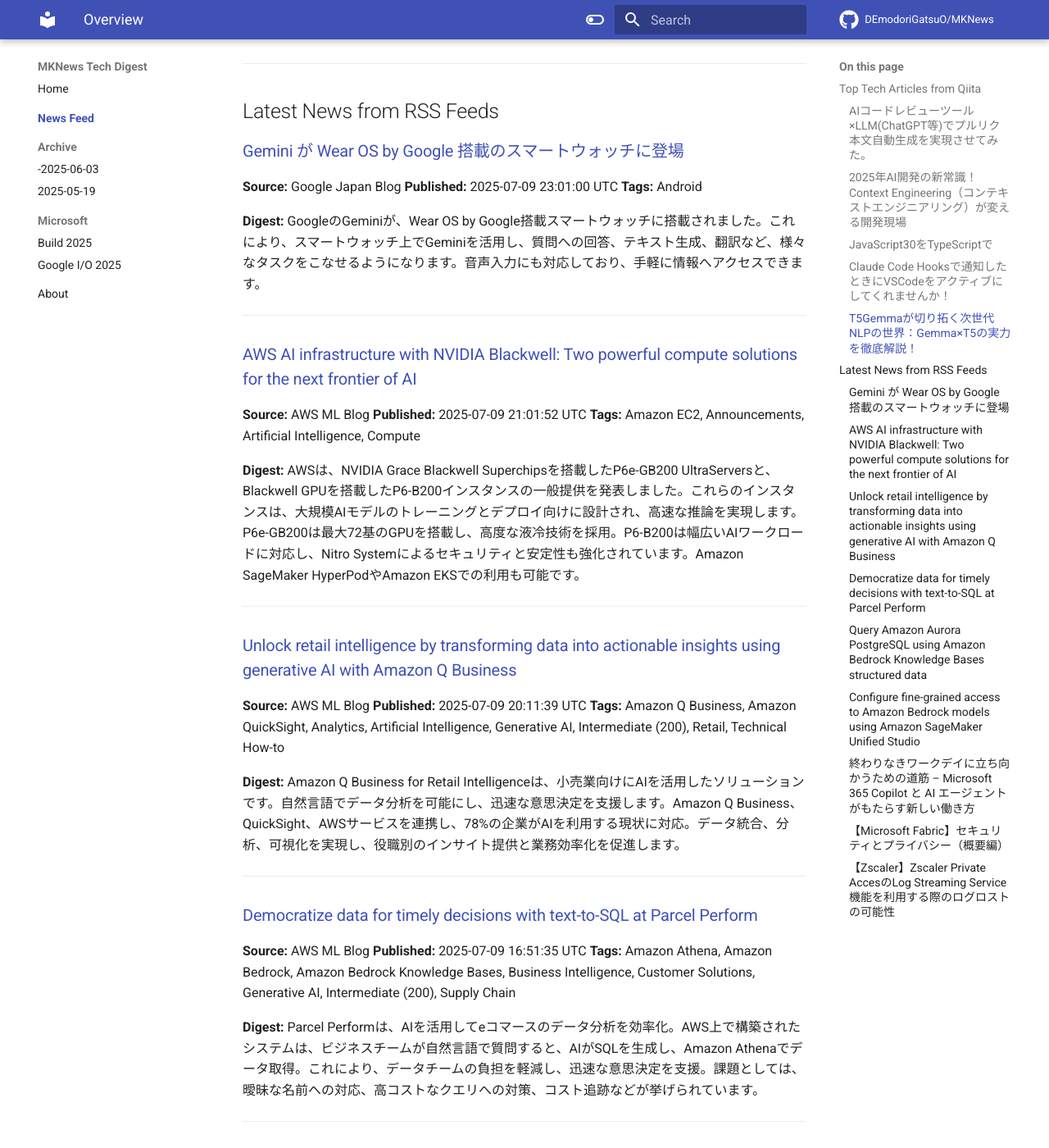
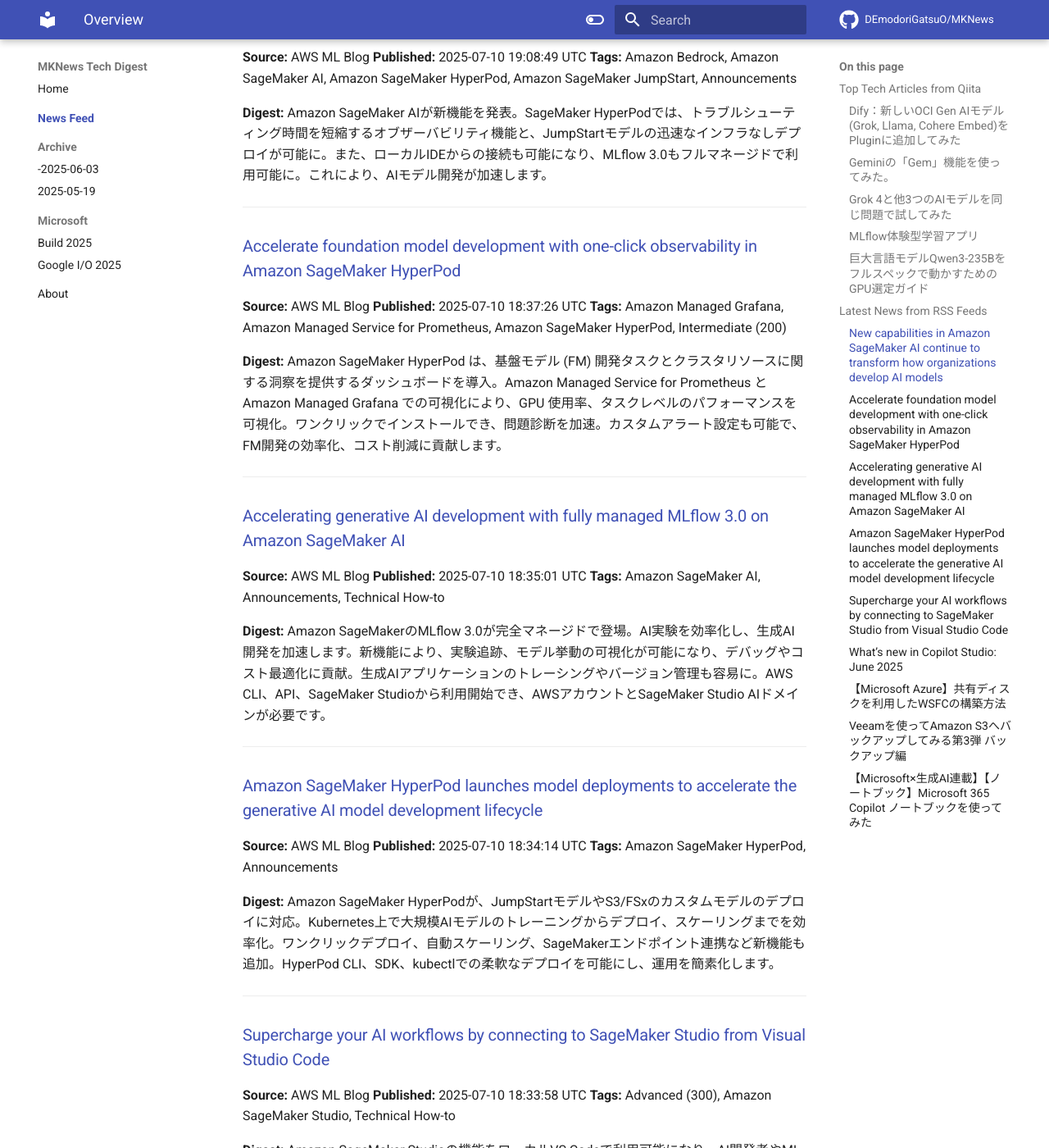
Before and after one commit to DEmodoriGatsuO/MKNews, an MkDocs documentation site: the page built from docs/news/index.md, in a window 1280 px wide and 1400 px high, scrolled down 1578 px. Shown: the whole window at 82% size. Built offline with MkDocs 1.6.1 and Material for MkDocs 9.7.7, drawn with Linux system fonts in a browser that asks for light colours; comment, search, counter and statistics services are not loaded; some of the changed text lies outside the part shown.

Commit message:
Automated AI Tech Digest - 2025-07-11

```diff
--- a/docs/news/index.md
+++ b/docs/news/index.md
@@ -1,148 +1,148 @@
-# AI Tech Trends Digest (2025-07-10)
+# AI Tech Trends Digest (2025-07-11)
 
 
 ## Top Tech Articles from Qiita
 
 
-### [AIコードレビューツール×LLM(ChatGPT等)でプルリク本文自動生成を実現させてみた。](https://qiita.com/kou_dv/items/f94bc1e8d7b3b82f06e3)
-**Published:** 2025-07-09 12:52:15 UTC
-**Likes:** 5
-**Tags:** GitHub, pullrequest, Gemini, GitHubActions, ChatGPT
+### [Dify：新しいOCI Gen AIモデル(Grok, Llama, Cohere Embed)をPluginに追加してみた](https://qiita.com/yushibats/items/660246390861f76fce37)
+**Published:** 2025-07-11 01:33:56 UTC
+**Likes:** 22
+**Tags:** oci, grok, LLM, LLaMA, Dify
 
 **Digest:**
-大学3年生の鈴木さんが、AIコードレビューツールCodeRabbitとLLMを連携させ、プルリク本文を自動生成するワークフローを構築。GitHub Actionsを使用し、CodeRabbitの要約とPRテンプレートを元にGeminiで本文を生成。PersonalAccessToken使用やプロンプトインジェクションリスクへの注意点も解説。今後は自動ラベリングや静的解析結果の追記も検討。
+DifyでOCI Generative AIのGrok、Llama、Cohereモデルを利用可能に。**オープンソースプラットフォーム**Difyのプラグインにモデルを追加し、**Pull Request**で公式リポジトリに貢献。**リモートデバッグ機能**でテストコードなしに動作確認、**OCI OpenAI互換API**との連携もスムーズ。Difyの**プラグイン構成のシンプルさ**と**開発のしやすさ**が貢献を容易にしました。
 
 ---
 
-### [2025年AI開発の新常識！Context Engineering（コンテキストエンジニアリング）が変える開発現場](https://qiita.com/takuya77088/items/579cce606799e207a2c4)
-**Published:** 2025-07-09 06:25:07 UTC
-**Likes:** 4
-**Tags:** AI開発, LLM, カスタマイズされた, AIエージェント, ContextEngineering
+### [Geminiの「Gem」機能を使ってみた。](https://qiita.com/inukai-masanori/items/657b53a232575ee8c44f)
+**Published:** 2025-07-10 13:35:39 UTC
+**Likes:** 5
+**Tags:** AI, Gemini, 生成AI
 
 **Digest:**
-「コンテキストエンジニアリング」は、AI界隈で注目を集める技術で、Andrej Karpathyが提唱。プロンプトエンジニアリングを発展させ、LLMに適切な情報とツールを適切なタイミングで提供する技術。GoogleのNikolay Savinovは、AgentとContextの共生関係を説明。LangChainは、書き込み、選別、圧縮、隔離の4つの戦略を提示。Shopifyでは、従業員のAI活用能力を評価基準にするなど、企業での重要性が増している。
+Google Geminiの「Gemini Gems」は、自分好みのAIアシスタントを作成できる機能です。GeminiサイドバーからGemを作成し、名前とカスタム指示を入力することで、特定のテーマや目的に合わせたAIを簡単に作れます。記事では、Suno AI向けの歌詞生成ツール作成例を紹介し、作成のコツや使用方法を解説しています。
 
 ---
 
-### [JavaScript30をTypeScriptで](https://qiita.com/makoto-ogata@github/items/5e71bcdf2b361b9c3379)
-**Published:** 2025-07-09 15:37:52 UTC
-**Likes:** 3
-**Tags:** JavaScript, TypeScript, Gemini
+### [Grok 4と他3つのAIモデルを同じ問題で試してみた](https://qiita.com/Dinn/items/6f9b1c4bca45d57d59de)
+**Published:** 2025-07-11 00:03:57 UTC
+**Likes:** 1
+**Tags:** AI, grok, ChatGPT, LLM, Claude
 
 **Digest:**
-人気教材「JavaScript30」をTypeScriptで実装する試み。GitHubのリポジトリをフォークし、`tsconfig.json`を設定して環境構築。最初の教材「JavaScript Drum Kit」をTypeScriptで記述し、`code`プロパティの使用など、オリジナルとの差分も説明。Geminiによるコードレビューも受け、改善点を見つけました。学習への活用と、AIによるレビューの進化を実感した結果となりました。
+xAIのGrok 4を、筆者が他のAIモデルと比較検証。発表会で「ほぼ全大学院生より賢い」とMuskが豪語も、実用テストでは期待外れの結果に。STEM分野特化だが、物理解説、プログラミング、OCR、論理推理全てで他モデルに劣り、高額な月額料金に見合う性能を示せず。Gemini 2.5 Pro、Claude Opus 4、GPT o3の方が優位との評価。
 
 ---
 
-### [Claude Code Hooksで通知したときにVSCodeをアクティブにしてくれませんか！](https://qiita.com/hajimemath/items/256dfa78990c568eb600)
-**Published:** 2025-07-09 11:42:05 UTC
-**Likes:** 2
-**Tags:** VSCode, Claude, ClaudeCode, ClaudeCodeHooks
+### [MLflow体験型学習アプリ](https://qiita.com/taka_yayoi/items/064b1e08119bd5b4ca50)
+**Published:** 2025-07-10 23:52:46 UTC
+**Likes:** 1
+**Tags:** Databricks, MLflow, Claude
 
 **Digest:**
-Claude Code Hooksで通知を受け取れるようになったが、設定でスクリプトエディタに遷移してしまう問題があった。`.claude/settings.local.json`にosascriptコマンドを用いた設定を追加し、Macの通知とVSCodeのアクティブ化を実現。StopとNotificationフックで通知と同時にVSCodeがアクティブになる。
+MLflowの認知向上を目指し、学習アプリをClaudeのアーティファクトで作成。初心者向けに、概念や用語を視覚的に理解できるよう工夫。MLflow TrackingやProjects、モデルレジストリなどの主要コンポーネントを体験可能で、モデルレジストリの操作もできます。理解度チェックも用意されており、シリーズ化も期待されます。
 
 ---
 
-### [T5Gemmaが切り拓く次世代NLPの世界：Gemma×T5の実力を徹底解説！](https://qiita.com/bienhoa/items/9c701a48dcbd9f4b0cad)
-**Published:** 2025-07-10 00:28:02 UTC
+### [巨大言語モデルQwen3-235Bをフルスペックで動かすためのGPU選定ガイド](https://qiita.com/ryoshin0830/items/02602e309cb405d0f233)
+**Published:** 2025-07-10 14:56:56 UTC
 **Likes:** 1
-**Tags:** 初心者, Gemini, T5, huggingface, Gemma
+**Tags:** GPU, インフラ, AI, LLM, Qwen
 
 **Digest:**
-GoogleのT5Gemmaは、Gemma 2をベースに、T5アーキテクチャを採用したエンコーダー・デコーダー型LLMです。軽量ながら高性能で、機械翻訳や要約に強み。Hugging Faceで利用可能。T5-SmallからT5-XLまで多様なモデルサイズを展開し、Multi-Query Attentionなどの最新技術も搭載。多言語処理やコーディング支援への応用も期待されています。
+2025年発表の2350億パラメータLLM、Qwen3-235BをVast.aiで**非量子化**で動かす構成と費用を調査。8×H100構成で$13.87/時から、8×H200なら$22.59/時間。**A100ではメモリ不足**で不可。**Interruptibleインスタンス**利用で最大73%割引も。AMDは非推奨。用途により商用APIや他モデル、**量子化**も検討。
 
 ---
 
 ## Latest News from RSS Feeds
 
 
-### [Gemini が Wear OS by Google 搭載のスマートウォッチに登場](https://blog.google/intl/ja-jp/products/android-chrome-play/gemini-wear-os-watches/)
-**Source:** Google Japan Blog
-**Published:** 2025-07-09 23:01:00 UTC
-**Tags:** Android
+### [New capabilities in Amazon SageMaker AI continue to transform how organizations develop AI models](https://aws.amazon.com/blogs/machine-learning/new-capabilities-in-amazon-sagemaker-ai-continue-to-transform-how-organizations-develop-ai-models/)
+**Source:** AWS ML Blog
+**Published:** 2025-07-10 19:08:49 UTC
+**Tags:** Amazon Bedrock, Amazon SageMaker AI, Amazon SageMaker HyperPod, Amazon SageMaker JumpStart, Announcements
 
 **Digest:**
-GoogleのGeminiが、Wear OS by Google搭載スマートウォッチに搭載されました。これにより、スマートウォッチ上でGeminiを活用し、質問への回答、テキスト生成、翻訳など、様々なタスクをこなせるようになります。音声入力にも対応しており、手軽に情報へアクセスできます。
+Amazon SageMaker AIが新機能を発表。SageMaker HyperPodでは、トラブルシューティング時間を短縮するオブザーバビリティ機能と、JumpStartモデルの迅速なインフラなしデプロイが可能に。また、ローカルIDEからの接続も可能になり、MLflow 3.0もフルマネージドで利用可能に。これにより、AIモデル開発が加速します。
 
 ---
 
-### [AWS AI infrastructure with NVIDIA Blackwell: Two powerful compute solutions for the next frontier of AI](https://aws.amazon.com/blogs/machine-learning/aws-ai-infrastructure-with-nvidia-blackwell-two-powerful-compute-solutions-for-the-next-frontier-of-ai/)
+### [Accelerate foundation model development with one-click observability in Amazon SageMaker HyperPod](https://aws.amazon.com/blogs/machine-learning/accelerate-foundation-model-development-with-one-click-observability-in-amazon-sagemaker-hyperpod/)
 **Source:** AWS ML Blog
-**Published:** 2025-07-09 21:01:52 UTC
-**Tags:** Amazon EC2, Announcements, Artificial Intelligence, Compute
+**Published:** 2025-07-10 18:37:26 UTC
+**Tags:** Amazon Managed Grafana, Amazon Managed Service for Prometheus, Amazon SageMaker HyperPod, Intermediate (200)
 
 **Digest:**
-AWSは、NVIDIA Grace Blackwell Superchipsを搭載したP6e-GB200 UltraServersと、Blackwell GPUを搭載したP6-B200インスタンスの一般提供を発表しました。これらのインスタンスは、大規模AIモデルのトレーニングとデプロイ向けに設計され、高速な推論を実現します。P6e-GB200は最大72基のGPUを搭載し、高度な液冷技術を採用。P6-B200は幅広いAIワークロードに対応し、Nitro Systemによるセキュリティと安定性も強化されています。Amazon SageMaker HyperPodやAmazon EKSでの利用も可能です。
+Amazon SageMaker HyperPod は、基盤モデル (FM) 開発タスクとクラスタリソースに関する洞察を提供するダッシュボードを導入。Amazon Managed Service for Prometheus と Amazon Managed Grafana での可視化により、GPU 使用率、タスクレベルのパフォーマンスを可視化。ワンクリックでインストールでき、問題診断を加速。カスタムアラート設定も可能で、FM開発の効率化、コスト削減に貢献します。
 
 ---
 
-### [Unlock retail intelligence by transforming data into actionable insights using generative AI with Amazon Q Business](https://aws.amazon.com/blogs/machine-learning/unlock-retail-intelligence-by-transforming-data-into-actionable-insights-using-generative-ai-with-amazon-q-business/)
+### [Accelerating generative AI development with fully managed MLflow 3.0 on Amazon SageMaker AI](https://aws.amazon.com/blogs/machine-learning/accelerating-generative-ai-development-with-fully-managed-mlflow-3-0-on-amazon-sagemaker-ai/)
 **Source:** AWS ML Blog
-**Published:** 2025-07-09 20:11:39 UTC
-**Tags:** Amazon Q Business, Amazon QuickSight, Analytics, Artificial Intelligence, Generative AI, Intermediate (200), Retail, Technical How-to
+**Published:** 2025-07-10 18:35:01 UTC
+**Tags:** Amazon SageMaker AI, Announcements, Technical How-to
 
 **Digest:**
-Amazon Q Business for Retail Intelligenceは、小売業向けにAIを活用したソリューションです。自然言語でデータ分析を可能にし、迅速な意思決定を支援します。Amazon Q Business、QuickSight、AWSサービスを連携し、78%の企業がAIを利用する現状に対応。データ統合、分析、可視化を実現し、役職別のインサイト提供と業務効率化を促進します。
+Amazon SageMakerのMLflow 3.0が完全マネージドで登場。AI実験を効率化し、生成AI開発を加速します。新機能により、実験追跡、モデル挙動の可視化が可能になり、デバッグやコスト最適化に貢献。生成AIアプリケーションのトレーシングやバージョン管理も容易に。AWS CLI、API、SageMaker Studioから利用開始でき、AWSアカウントとSageMaker Studio AIドメインが必要です。
 
 ---
 
-### [Democratize data for timely decisions with text-to-SQL at Parcel Perform](https://aws.amazon.com/blogs/machine-learning/democratize-data-for-timely-decisions-with-text-to-sql-at-parcel-perform/)
+### [Amazon SageMaker HyperPod launches model deployments to accelerate the generative AI model development lifecycle](https://aws.amazon.com/blogs/machine-learning/amazon-sagemaker-hyperpod-launches-model-deployments-to-accelerate-the-generative-ai-model-development-lifecycle/)
 **Source:** AWS ML Blog
-**Published:** 2025-07-09 16:51:35 UTC
-**Tags:** Amazon Athena, Amazon Bedrock, Amazon Bedrock Knowledge Bases, Business Intelligence, Customer Solutions, Generative AI, Intermediate (200), Supply Chain
+**Published:** 2025-07-10 18:34:14 UTC
+**Tags:** Amazon SageMaker HyperPod, Announcements
 
 **Digest:**
-Parcel Performは、AIを活用してeコマースのデータ分析を効率化。AWS上で構築されたシステムは、ビジネスチームが自然言語で質問すると、AIがSQLを生成し、Amazon Athenaでデータ取得。これにより、データチームの負担を軽減し、迅速な意思決定を支援。課題としては、曖昧な名前への対応、高コストなクエリへの対策、コスト追跡などが挙げられています。
+Amazon SageMaker HyperPodが、JumpStartモデルやS3/FSxのカスタムモデルのデプロイに対応。Kubernetes上で大規模AIモデルのトレーニングからデプロイ、スケーリングまでを効率化。ワンクリックデプロイ、自動スケーリング、SageMakerエンドポイント連携など新機能も追加。HyperPod CLI、SDK、kubectlでの柔軟なデプロイを可能にし、運用を簡素化します。
 
 ---
 
-### [Query Amazon Aurora PostgreSQL using Amazon Bedrock Knowledge Bases structured data](https://aws.amazon.com/blogs/machine-learning/query-amazon-aurora-postgresql-using-amazon-bedrock-knowledge-bases-structured-data/)
+### [Supercharge your AI workflows by connecting to SageMaker Studio from Visual Studio Code](https://aws.amazon.com/blogs/machine-learning/supercharge-your-ai-workflows-by-connecting-to-sagemaker-studio-from-visual-studio-code/)
 **Source:** AWS ML Blog
-**Published:** 2025-07-09 16:48:35 UTC
-**Tags:** Amazon Aurora, Amazon Bedrock, Amazon Bedrock Knowledge Bases, Amazon Redshift, Intermediate (200), Technical How-to
+**Published:** 2025-07-10 18:33:58 UTC
+**Tags:** Advanced (300), Amazon SageMaker Studio, Technical How-to
 
 **Digest:**
-Amazon Bedrock Knowledge Bases は、LLM を社内データに接続する RAG 機能を提供します。Aurora PostgreSQL データへの自然言語クエリを可能にするため、Redshift Zero-ETL を活用。Redshift にデータを同期し、Amazon Bedrock で構造化データソースとして設定。ユーザーは自然言語で質問し、SQL に変換され、回答を得られます。
+Amazon SageMaker Studioの機能をローカルVS Codeで利用可能になり、AI開発者やMLエンジニアは、慣れたIDE環境で開発できます。AWS Toolkitを使い、SageMaker Studioに接続し、カスタム拡張機能やデバッグツール、AIアシスト開発ツールなどを利用しつつ、SageMakerのAIリソースにアクセスできます。これにより、既存のワークフローを維持し、生産性を向上させつつ、機械学習モデルの開発、トレーニング、デプロイが可能になります。
 
 ---
 
-### [Configure fine-grained access to Amazon Bedrock models using Amazon SageMaker Unified Studio](https://aws.amazon.com/blogs/machine-learning/configure-fine-grained-access-to-amazon-bedrock-models-using-amazon-sagemaker-unified-studio/)
-**Source:** AWS ML Blog
-**Published:** 2025-07-09 16:45:56 UTC
-**Tags:** Amazon Bedrock, Amazon Machine Learning, Amazon SageMaker Unified Studio, Artificial Intelligence, AWS Identity and Access Management (IAM), Security, Identity, & Compliance, Technical How-to
+### [What’s new in Copilot Studio: June 2025](https://www.microsoft.com/en-us/microsoft-copilot/blog/copilot-studio/whats-new-in-copilot-studio-june-2025/)
+**Source:** Microsoft 365 Blog
+**Published:** 2025-07-10 16:00:00 UTC
+**Tags:** AI, Copilot Studio
 
 **Digest:**
-Amazon SageMaker Unified Studioは、安全なAI開発環境を提供し、Amazon BedrockモデルへのアクセスをIAMで細かく制御します。2025年ローンチの同環境は、企業向けに**機密データ保護**、コンプライアンス遵守、ユーザー信頼の確保を支援。IAMポリシーでモデルへのアクセスを制限し、**ロール**と**インラインポリシー**を使い、認可されたユーザーだけが特定モデルを利用可能に。これにより、開発者の柔軟性を保ちつつ、**強力なセキュリティ**を実現します。
+Microsoft 365 Blogの月次まとめ記事によると、2025年6月にリリースされたMicrosoft Copilot Studioの新機能が紹介されています。今回の記事では、Copilot Studioのアップデート内容を詳しく解説しており、ユーザーにとって役立つ情報が満載です。
 
 ---
 
-### [終わりなきワークデイに立ち向かうための道筋 – Microsoft 365 Copilot と AI エージェントがもたらす新しい働き方](https://blogs.windows.com/japan/2025/07/10/how-microsoft-365-copilot-and-agents-help-tackle-the-infinite-workday/)
-**Source:** Windows Blog for Japan
-**Published:** 2025-07-10 05:13:53 UTC
-**Tags:** Copilot, AI, Microsoft 365
+### [【Microsoft Azure】共有ディスクを利用したWSFCの構築方法](https://blog.jbs.co.jp/entry/2025/07/11/135816)
+**Source:** JBS Blog
+**Published:** 2025-07-11 04:58:16 UTC
+**Tags:** Windows Server, Azure, Azure Virtual Machines, ディスク
 
 **Digest:**
-Microsoft 365 Copilot の記事では、現代の働き方が「終わりなきワークデイ」化している現状を指摘。AI活用で業務効率化を目指し、**80/20の法則**に基づき、インパクトのある20%の仕事に集中を促す。従来の組織図ではなく**ワークチャート**でチームを編成し、全従業員をAIエージェントを活用する**エージェントボス**として育成することが重要。
+Azure共有ディスクは、複数のVMから1つのディスクに同時接続を可能にします。Windows Server Failover Clustering（WSFC）と組み合わせることで、VM障害時もダウンタイムなくディスクへアクセスできます。この記事では、この共有ディスクを活用したWSFC構築方法を解説します。
 
 ---
 
-### [【Microsoft Fabric】セキュリティとプライバシー（概要編）](https://blog.jbs.co.jp/entry/2025/07/10/120511)
+### [Veeamを使ってAmazon S3へバックアップしてみる第3弾 バックアップ編](https://blog.jbs.co.jp/entry/2025/07/11/105454)
 **Source:** JBS Blog
-**Published:** 2025-07-10 03:05:11 UTC
-**Tags:** Microsoft Fabric
+**Published:** 2025-07-11 01:54:54 UTC
+**Tags:** Veeam, AWS, Amazon S3
 
 **Digest:**
-Microsoft Fabricのセキュリティ概要を解説。データ暗号化、認証・アクセス管理、ネットワークセキュリティ、データ主権とコンプライアンスが重要。データ保護のため、暗号化、認証方法、ツール選定が不可欠です。Fabric構築におけるセキュリティ対策の概要をまとめた今回の記事では、注意点と実践方法を提示します。
+前回の続きで、VeeamからAmazon S3へのバックアップ動作検証を行います。Veeamコンソールでバックアップジョブを作成し、仮想マシンを選択後、S3ストレージを設定します。ジョブを手動で実行し、バックアップが正常に行われるか確認します。詳細手順と結果は、後ほど説明します。
 
 ---
 
-### [【Zscaler】Zscaler Private AccesのLog Streaming Service機能を利用する際のログロストの可能性](https://blog.jbs.co.jp/entry/2025/07/10/085214)
+### [【Microsoft×生成AI連載】【ノートブック】Microsoft 365 Copilot ノートブックを使ってみた](https://blog.jbs.co.jp/entry/2025/07/11/094400)
 **Source:** JBS Blog
-**Published:** 2025-07-09 23:52:14 UTC
-**Tags:** Zscaler
+**Published:** 2025-07-11 00:44:00 UTC
+**Tags:** Copilot, Microsoft Copilot, Microsoft 365 Copilot, 生成AI, Microsoft×生成AI連載
 
 **Digest:**
-ZscalerのLog Streaming Service (LSS) でログロストが発生する問題について解説します。App Connectorとsyslogサーバー間のFWなどの機器がセッション情報を保持し、そのタイムアウト設定が24時間未満の場合に発生の可能性が。ZPA通信で一度切断後にタイムアウトを迎えるケースも。
+Microsoft 365 Copilot ノートブックの使い方を紹介する連載記事です。ノートブックの作成、参考資料の追加、Copilotへのプロンプト適用方法、チャット内容の追加などを解説。利用シーン、メリット、注意点も説明し、過去の連載記事へのリンクもあります。
 
 ---
```
